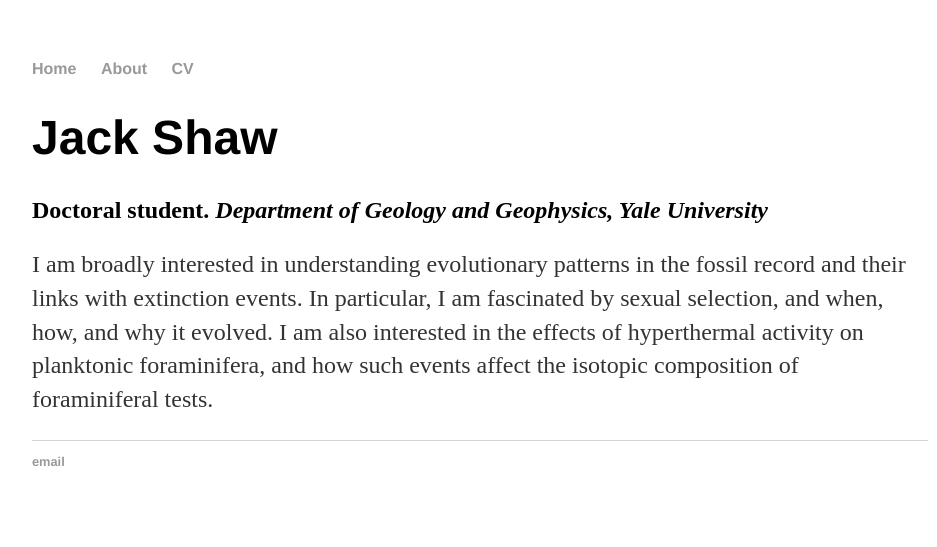
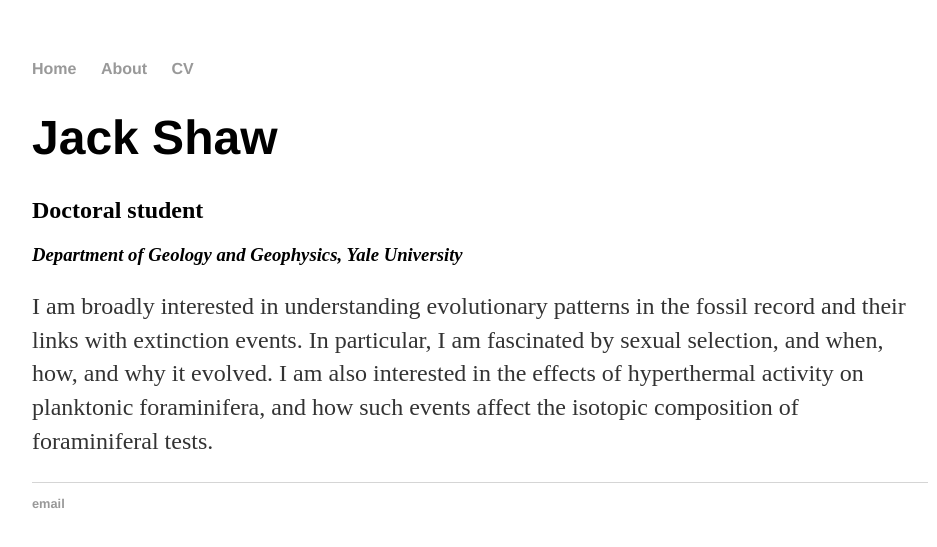
Before and after one commit to jackolivershaw/jackolivershaw.github.io, a Jekyll site: the page built from about/index.html, in a window 1280 px wide. Shown: the top 547 px of the page, without its empty margins (160-1097 px from the left). Built offline with Jekyll 4.4.1, drawn with Linux system fonts in a browser that asks for light colours.

```diff
--- a/about/index.html
+++ b/about/index.html
@@ -4,7 +4,8 @@ title: Jack Shaw
 ---
 <div class="blurb">
 	<h1>Jack Shaw</h1>
-	<h2>Doctoral student. <em>Department of Geology and Geophysics, Yale University</em></h2>
+	<h2>Doctoral student</h2>
+	<h3><em>Department of Geology and Geophysics, Yale University</em></h3>
 	<p></p>
 	<p>I am broadly interested in understanding evolutionary patterns in the fossil record and their links with extinction events. In particular, I am fascinated by sexual selection, and when, how, and why it evolved. I am also interested in the effects of hyperthermal activity on planktonic foraminifera, and how such events affect the isotopic composition of foraminiferal tests.</p>
 </div><!-- /.blurb -->
```
